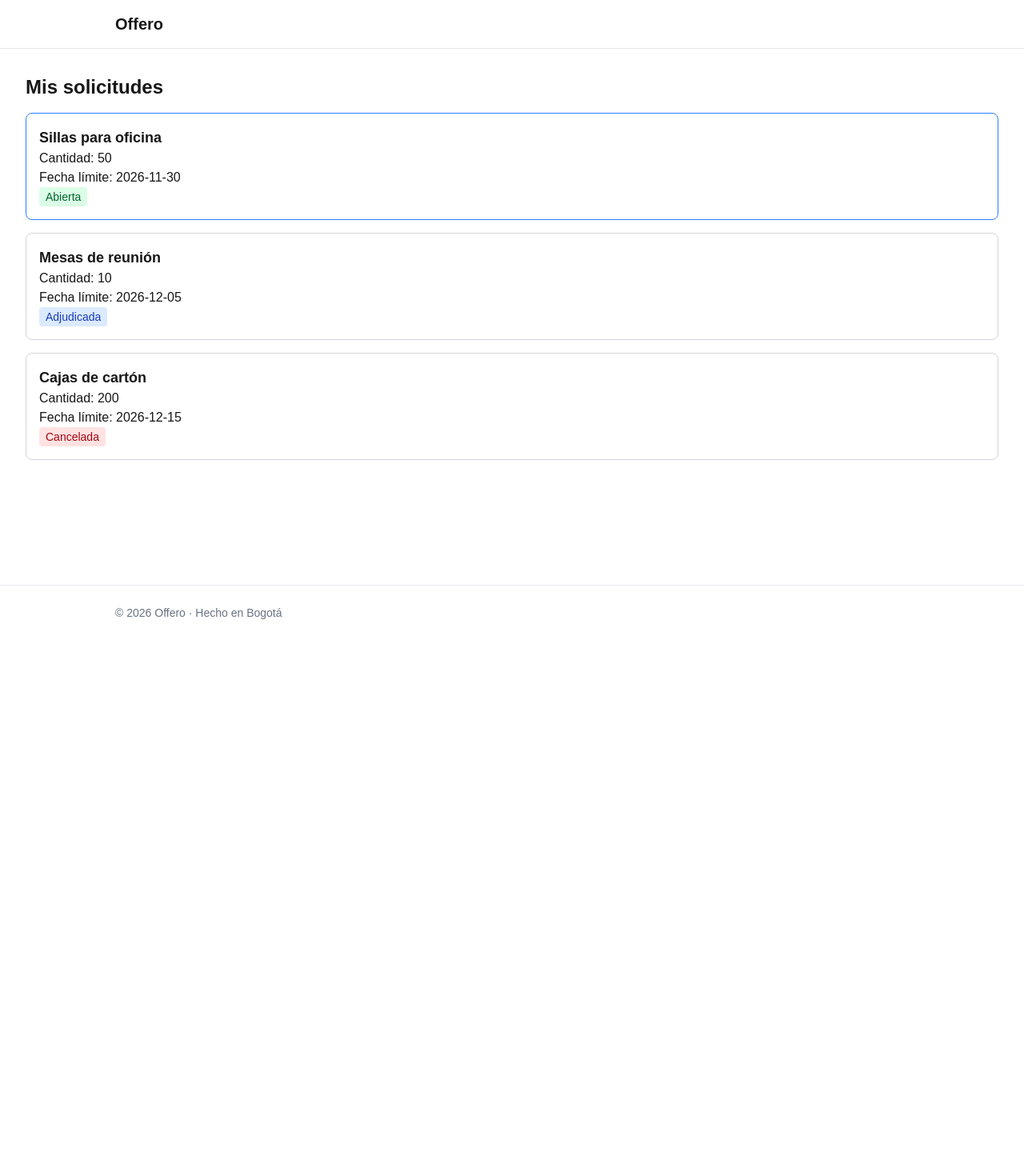
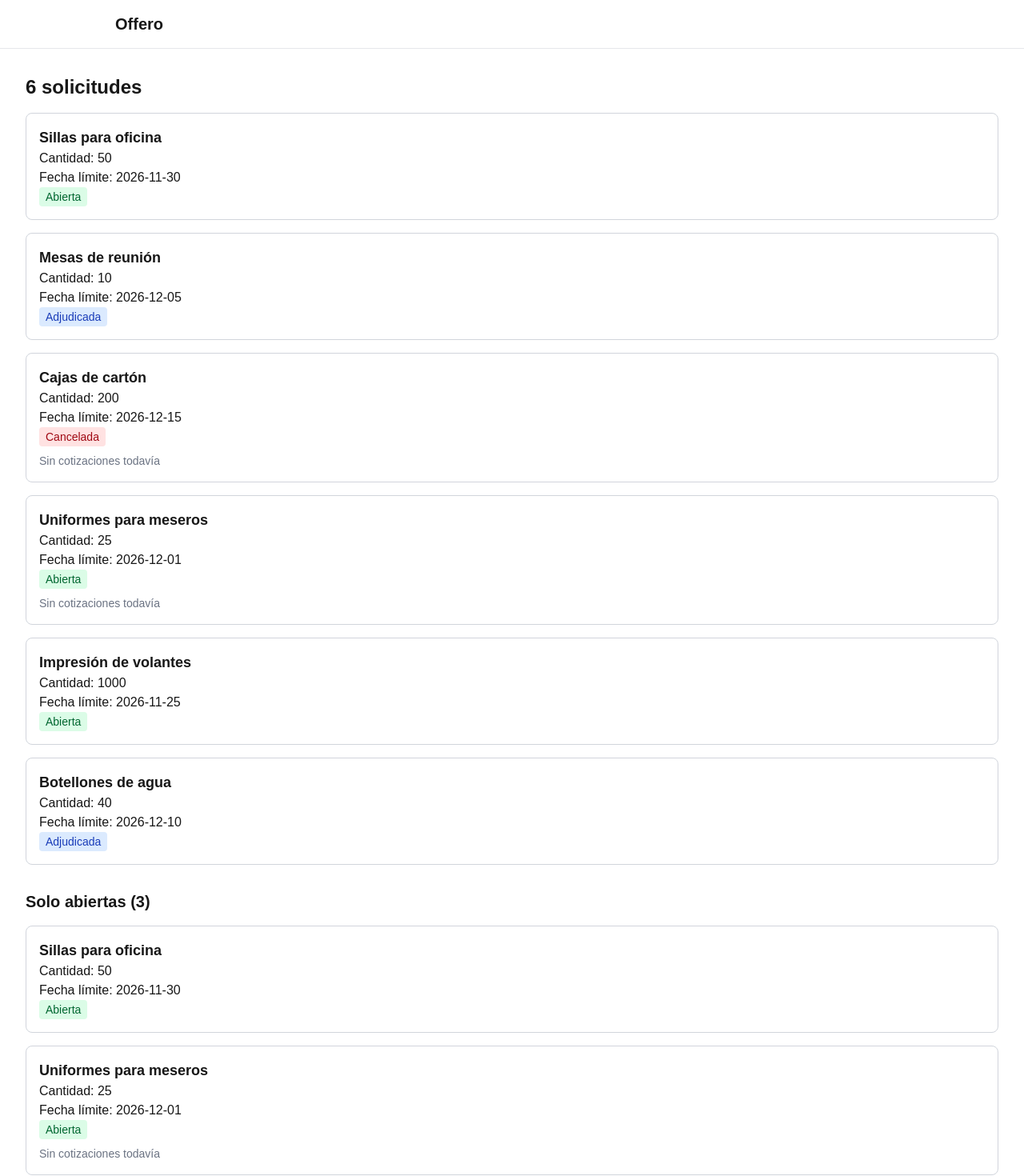
Before and after one commit to diegodani2030/App-Offero, a Next.js app in the folder app-offero/: page /practica/wilson in a window 1280 px wide. Shown: the top 1470 px of the page at 80% size. Before the commit the page ends 800 px from the top, so only its background shows below. Built offline with nearby package versions, Linux system fonts and the light colour scheme.

Commit message:
practica(wilson): react 2
Co-Authored-By: Claude Opus 5.5 <noreply@anthropic.com>

```diff
--- /dev/null
+++ b/app-offero/src/app/practica/wilson/datos.js
@@ -0,0 +1,51 @@
+// Solicitudes inventadas para practicar. En la app real vendrán de Supabase.
+export const solicitudes = [
+  {
+    id: 1,
+    titulo: "Sillas para oficina",
+    cantidad: 50,
+    fechaLimite: "2026-11-30",
+    estado: "open",
+    cotizaciones: 3,
+  },
+  {
+    id: 2,
+    titulo: "Mesas de reunión",
+    cantidad: 10,
+    fechaLimite: "2026-12-05",
+    estado: "awarded",
+    cotizaciones: 5,
+  },
+  {
+    id: 3,
+    titulo: "Cajas de cartón",
+    cantidad: 200,
+    fechaLimite: "2026-12-15",
+    estado: "cancelled",
+    cotizaciones: 0,
+  },
+  {
+    id: 4,
+    titulo: "Uniformes para meseros",
+    cantidad: 25,
+    fechaLimite: "2026-12-01",
+    estado: "open",
+    cotizaciones: 0,
+  },
+  {
+    id: 5,
+    titulo: "Impresión de volantes",
+    cantidad: 1000,
+    fechaLimite: "2026-11-25",
+    estado: "open",
+    cotizaciones: 2,
+  },
+  {
+    id: 6,
+    titulo: "Botellones de agua",
+    cantidad: 40,
+    fechaLimite: "2026-12-10",
+    estado: "awarded",
+    cotizaciones: 1,
+  },
+];
--- a/app-offero/src/app/practica/wilson/page.js
+++ b/app-offero/src/app/practica/wilson/page.js
@@ -1,29 +1,30 @@
-import TarjetaSolicitud from "@/components/practica/wilson/TarjetaSolicitud";
+import ListaSolicitudes from "@/components/practica/wilson/ListaSolicitudes";
+import { solicitudes } from "./datos";
 
 export default function PracticaWilson() {
+  // Reto: filter deja solo las abiertas antes de pintarlas.
+  const abiertas = solicitudes.filter((s) => s.estado === "open");
+
   return (
     <main className="p-8">
-      <h1 className="text-2xl font-bold">Mis solicitudes</h1>
-      <div className="mt-4 flex flex-col gap-4">
-        <TarjetaSolicitud
-          titulo="Sillas para oficina"
-          cantidad={50}
-          fechaLimite="2026-11-30"
-          estado="open"
-          destacado={true}
-        />
-        <TarjetaSolicitud
-          titulo="Mesas de reunión"
-          cantidad={10}
-          fechaLimite="2026-12-05"
-          estado="awarded"
-        />
-        <TarjetaSolicitud
-          titulo="Cajas de cartón"
-          cantidad={200}
-          fechaLimite="2026-12-15"
-          estado="cancelled"
-        />
+      {/* Condicional 3 (ternario): singular o plural según cuántas haya. */}
+      <h1 className="text-2xl font-bold">
+        {solicitudes.length === 1
+          ? "1 solicitud"
+          : `${solicitudes.length} solicitudes`}
+      </h1>
+      <div className="mt-4">
+        <ListaSolicitudes items={solicitudes} />
+      </div>
+
+      <h2 className="mt-8 text-xl font-bold">Solo abiertas ({abiertas.length})</h2>
+      <div className="mt-4">
+        <ListaSolicitudes items={abiertas} />
+      </div>
+
+      <h2 className="mt-8 text-xl font-bold">Lista vacía</h2>
+      <div className="mt-4">
+        <ListaSolicitudes items={[]} />
       </div>
     </main>
   );
--- /dev/null
+++ b/app-offero/src/components/practica/wilson/ListaSolicitudes.js
@@ -0,0 +1,25 @@
+import TarjetaSolicitud from "./TarjetaSolicitud";
+
+// Recibe un arreglo de solicitudes y pinta una tarjeta por cada una.
+export default function ListaSolicitudes({ items }) {
+  // Condicional 1: si no hay nada, se muestra un mensaje en vez de la lista.
+  if (items.length === 0) {
+    return <p className="text-gray-500">No hay solicitudes todavía</p>;
+  }
+
+  return (
+    <div className="flex flex-col gap-4">
+      {/* map convierte cada dato en una tarjeta. La key va aquí, en lo que devuelve el map. */}
+      {items.map((item) => (
+        <TarjetaSolicitud
+          key={item.id}
+          titulo={item.titulo}
+          cantidad={item.cantidad}
+          fechaLimite={item.fechaLimite}
+          estado={item.estado}
+          cotizaciones={item.cotizaciones}
+        />
+      ))}
+    </div>
+  );
+}
--- a/app-offero/src/components/practica/wilson/TarjetaSolicitud.js
+++ b/app-offero/src/components/practica/wilson/TarjetaSolicitud.js
@@ -5,6 +5,7 @@ export default function TarjetaSolicitud({
   cantidad,
   fechaLimite,
   estado,
+  cotizaciones,
   destacado = false,
 }) {
   return (
@@ -15,6 +16,11 @@ export default function TarjetaSolicitud({
       <p>Cantidad: {cantidad}</p>
       <p>Fecha límite: {fechaLimite}</p>
       <EtiquetaEstado estado={estado} />
+      {/* Condicional 2 (&&): solo aparece si no hay cotizaciones.
+          Se compara con === 0 porque {cotizaciones && ...} pintaría un "0" en pantalla. */}
+      {cotizaciones === 0 && (
+        <p className="mt-2 text-sm text-gray-500">Sin cotizaciones todavía</p>
+      )}
     </article>
   );
 }
```
